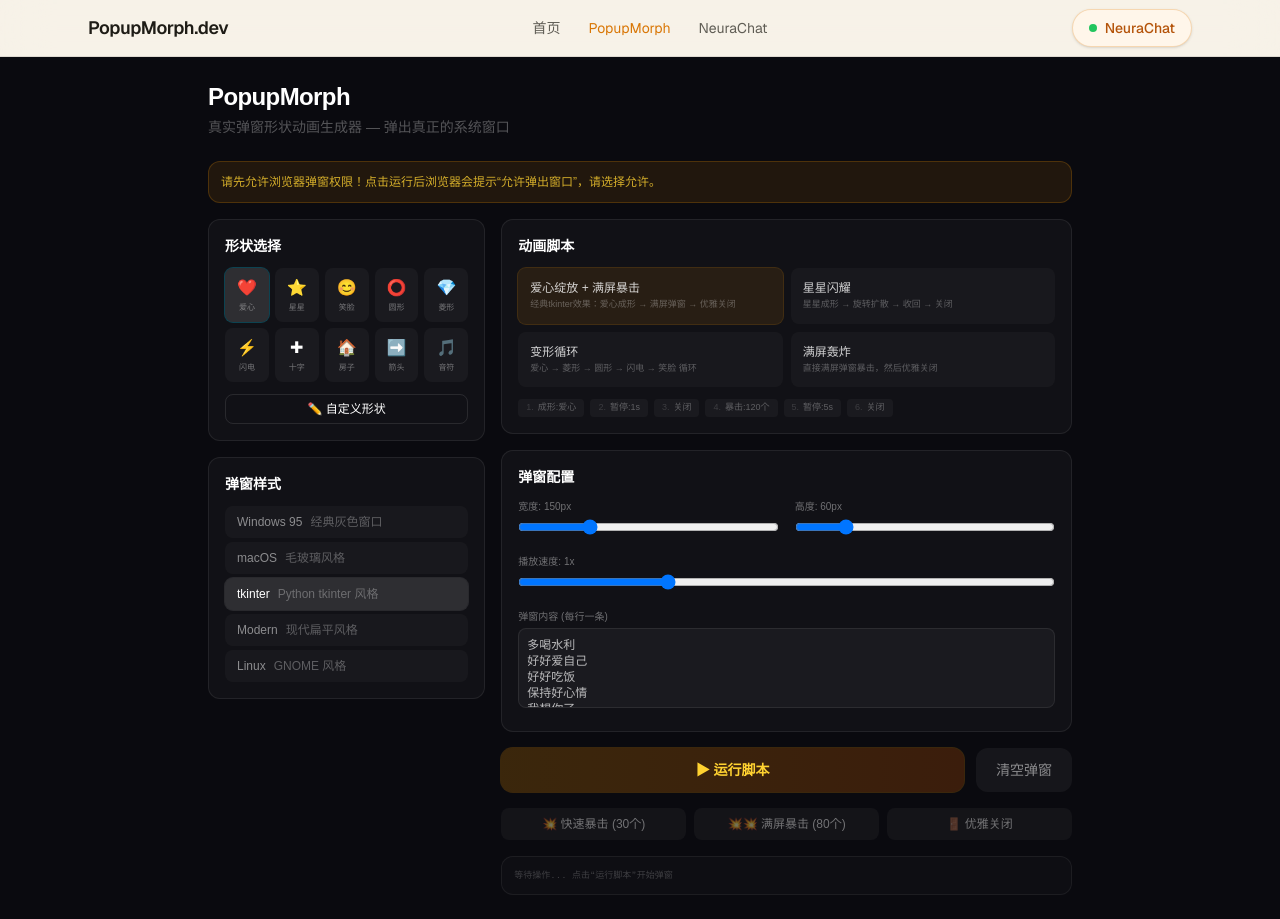
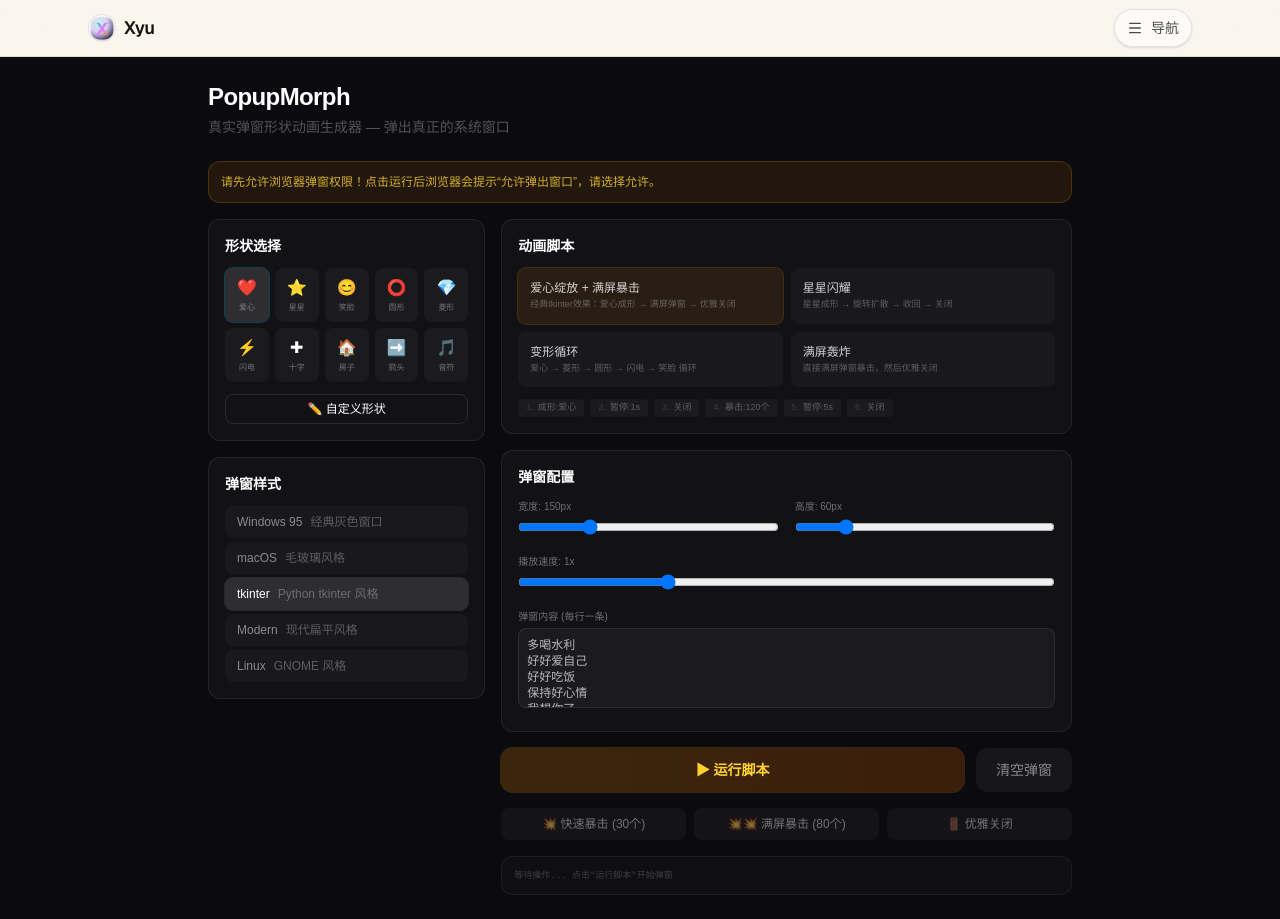
Before and after one commit to Ymien/beta-a2.5, a Next.js app: page /popup in a window 1280 px wide. Built offline with nearby package versions, Linux system fonts and the light colour scheme.

Commit message:
feat: GitHub 仓库安全审查与清理
Co-authored-by: traeagent <traeagent@users.noreply.github.com>

```diff
--- a/app/api/chat/route.ts
+++ b/app/api/chat/route.ts
@@ -8,8 +8,8 @@
 
     const system =
       thinkingType === "enabled"
-        ? "你是 NeuraChat，一个严谨的智能助手。请先充分思考，再给出结构清晰、可执行的答案。"
-        : "你是 NeuraChat，一个高质量的智能助手。请直接给出清晰准确的回答。";
+        ? "你是 Xyu 的智能助手。请先充分思考，再给出结构清晰、可执行的答案。"
+        : "你是 Xyu 的智能助手。请直接给出清晰准确的回答。";
 
     const toChatMessages = () => [
       { role: "system", content: system },
@@ -92,10 +92,17 @@
     const url =
       info.endpoint === "responses" ? `${base}/responses` : `${base}/chat/completions`;
 
-    const thinking =
+    const normalizedThinkingType =
       thinkingType === "enabled" || thinkingType === "disabled" || thinkingType === "auto"
-        ? { type: thinkingType }
-        : { type: "auto" };
+        ? thinkingType
+        : "auto";
+
+    const effectiveThinkingType =
+      modelId === "glm4.7" && normalizedThinkingType === "auto"
+        ? "disabled"
+        : normalizedThinkingType;
+
+    const thinking = { type: effectiveThinkingType };
 
     const body =
       info.endpoint === "responses"
--- a/app/chat/ChatInterface.tsx
+++ b/app/chat/ChatInterface.tsx
@@ -43,6 +43,12 @@
   useEffect(() => {
     scrollToBottom();
   }, [messages, isLoading]);
+
+  useEffect(() => {
+    if (selectedModel === "glm4.7" && thinkingType === "auto") {
+      setThinkingType("disabled");
+    }
+  }, [selectedModel, thinkingType]);
 
   const handleSubmit = async (e: React.FormEvent) => {
     e.preventDefault();
@@ -152,8 +158,8 @@
                 </span>
               </div>
               <div className="flex flex-col leading-tight">
-                <div className="text-base font-semibold">NeuraChat</div>
-                <div className="text-xs text-black/50">AI 对话体验</div>
+                <div className="text-base font-semibold">AI 聊天</div>
+                <div className="text-xs text-black/50">多模型 · 流式输出</div>
               </div>
             </div>
 
--- a/components/SiteHeader.tsx
+++ b/components/SiteHeader.tsx
@@ -9,100 +9,83 @@
   label: string;
 };
 
-export default function SiteHeader(props: { active?: "home" | "popup" | "chat" }) {
+export default function SiteHeader(props: { active?: string }) {
   const { active } = props;
   const [open, setOpen] = useState(false);
 
   const items = useMemo<NavItem[]>(
     () => [
       { href: "/", label: "首页" },
+      { href: "/blog/react-server-components", label: "文章" },
+      { href: "/chat", label: "AI 聊天" },
       { href: "/popup", label: "PopupMorph" },
-      { href: "/chat", label: "NeuraChat" },
+      { href: "/tetris", label: "Neon Tetris" },
+      { href: "/game", label: "Cyber Match" },
     ],
     []
   );
 
   return (
-    <header className="sticky top-0 z-50 w-full border-b border-black/10 bg-[#f7f2e8]/80 backdrop-blur-xl">
+    <header className="sticky top-0 z-50 w-full border-b border-black/10 bg-[#fbf7ef]/80 backdrop-blur-xl">
       <div className="mx-auto flex h-14 max-w-6xl items-center justify-between px-4 md:px-6">
-        <Link
-          href="/"
-          className="flex items-center gap-2 font-semibold tracking-tight text-[#1e1c16]"
-        >
-          <span className="text-base md:text-lg">PopupMorph.dev</span>
+        <Link href="/" className="flex items-center gap-2 font-semibold text-[#15130f]">
+          <img
+            src="/avatar.svg"
+            alt="Xyu"
+            className="h-7 w-7 rounded-full border border-black/10 bg-white/70"
+          />
+          <span className="text-base tracking-tight md:text-lg">Xyu</span>
         </Link>
 
-        <nav className="hidden items-center gap-7 text-sm md:flex">
-          {items.map((item) => {
-            const isActive =
-              (active === "home" && item.href === "/") ||
-              (active === "popup" && item.href === "/popup") ||
-              (active === "chat" && item.href === "/chat");
-            return (
-              <Link
-                key={item.href}
-                href={item.href}
-                className={`transition-colors ${
-                  isActive
-                    ? "text-[#d97706]"
-                    : "text-[#1e1c16]/70 hover:text-[#1e1c16]"
-                }`}
-              >
-                {item.label}
-              </Link>
-            );
-          })}
-        </nav>
-
-        <div className="flex items-center gap-2">
+        <div className="relative flex items-center gap-2">
           <button
             type="button"
             onClick={() => setOpen((v) => !v)}
-            className="inline-flex h-9 w-9 items-center justify-center rounded-full border border-black/10 bg-white/50 text-[#1e1c16] shadow-sm transition hover:bg-white md:hidden"
-            aria-label="打开菜单"
+            className="inline-flex items-center gap-2 rounded-full border border-black/10 bg-white/60 px-3 py-2 text-sm font-medium text-black/70 shadow-sm transition hover:bg-white"
+            aria-label="打开导航"
             aria-expanded={open}
           >
             {open ? <X className="h-4 w-4" /> : <Menu className="h-4 w-4" />}
+            <span className="hidden sm:inline">导航</span>
           </button>
 
-          <Link
-            href="/chat"
-            className="hidden items-center gap-2 rounded-full border border-[#d97706]/25 bg-[#fff6ea] px-4 py-2 text-sm font-medium text-[#b45309] shadow-sm transition hover:border-[#d97706]/40 hover:bg-[#fff1dd] md:inline-flex"
+          <div
+            className={`absolute right-0 top-[calc(100%+10px)] w-[min(320px,calc(100vw-2rem))] rounded-3xl border border-black/10 bg-[#fffaf3] p-2 shadow-[0_22px_70px_rgba(0,0,0,0.18)] ${
+              open ? "block" : "hidden"
+            }`}
+            role="menu"
           >
-            <span className="inline-flex h-2 w-2 rounded-full bg-[#22c55e]" />
-            NeuraChat
-          </Link>
+            <div className="px-3 pb-2 pt-1 text-[11px] font-medium tracking-widest text-black/40">
+              PORTALS
             </div>
-      </div>
-
-      <div
-        className={`md:hidden ${
-          open ? "block" : "hidden"
-        } border-t border-black/10 bg-[#f7f2e8]`}
-      >
-        <div className="mx-auto flex max-w-6xl flex-col gap-1 px-4 py-3">
+            <div className="flex flex-col">
               {items.map((item) => {
                 const isActive =
+                  (active && item.href === active) ||
                   (active === "home" && item.href === "/") ||
-              (active === "popup" && item.href === "/popup") ||
-              (active === "chat" && item.href === "/chat");
+                  (active === "chat" && item.href === "/chat") ||
+                  (active === "popup" && item.href === "/popup");
                 return (
                   <Link
                     key={item.href}
                     href={item.href}
                     onClick={() => setOpen(false)}
-                className={`rounded-xl px-3 py-2 text-sm transition ${
+                    className={`flex items-center justify-between rounded-2xl px-4 py-3 text-sm transition ${
                       isActive
-                    ? "bg-black/5 text-[#d97706]"
-                    : "text-[#1e1c16]/75 hover:bg-black/5 hover:text-[#1e1c16]"
+                        ? "bg-black/5 text-[#b45309]"
+                        : "text-black/70 hover:bg-black/5 hover:text-black"
                     }`}
+                    role="menuitem"
                   >
-                {item.label}
+                    <span>{item.label}</span>
+                    <span className="text-black/25">↗</span>
                   </Link>
                 );
               })}
             </div>
           </div>
+        </div>
+      </div>
     </header>
   );
 }
```
Also changed, not shown: app/page.tsx (+4 -74 lines), 1 other file (tests, documents, lock files or other folders). Lines whose indentation alone changed are shown as unchanged.
